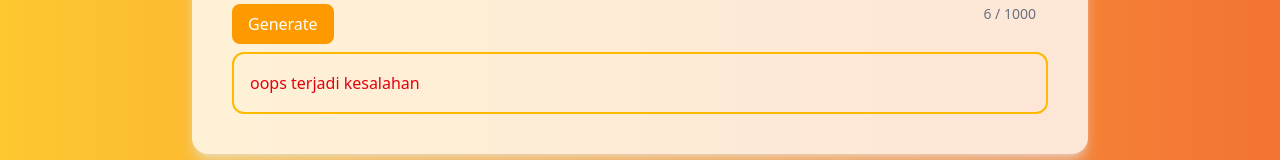
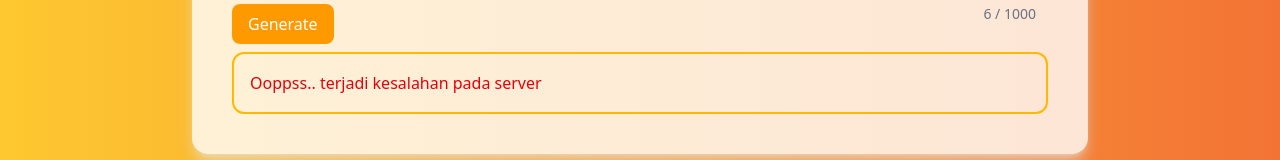
Before and after one commit to BarzDev/demo-frontend-ML, a React (Vite) app: page / in a window 1280 px wide. Both pictures are taken after typing "Sample" into the empty fields and a click on the button "Generate". Shown: the part 1886-2046 px from the top of the page. Built offline with nearby package versions, Linux system fonts and the light colour scheme; no server answers.

Commit message:
fix: add validation to empty field

```diff
--- a/src/ui/components/BoxResult.jsx
+++ b/src/ui/components/BoxResult.jsx
@@ -3,13 +3,12 @@ import { TypeAnimation } from "react-type-animation";
 
 export const BoxResultComponent = ({ onDone, result }) => {
   const [step, setStep] = useState(0);
-  const errMsg = "oops terjadi kesalahan";
 
   if (result.error) {
     return (
       <div className="border-2 p-4 border-amber-400 rounded-xl text-sm md:text-base leading-relaxed space-y-2">
         <TypeAnimation
-          sequence={[errMsg, () => onDone()]}
+          sequence={[result.msg, () => onDone()]}
           wrapper="div"
           repeat={0}
           cursor={false}
--- a/src/ui/layouts/Promt.jsx
+++ b/src/ui/layouts/Promt.jsx
@@ -18,6 +18,14 @@ export const PromtSection = () => {
     "Saya merupakan mahasiswa fresh graduate yang memiliki ketertarikan besar di bidang kreatif dan media. Selama masa perkuliahan, saya aktif mempelajari dasar-dasar desain visual, produksi konten digital, dan komunikasi kreatif. Saya terbiasa mengerjakan tugas kuliah yang berkaitan dengan pembuatan konten media sosial, desain poster, presentasi visual, serta penulisan konten sederhana. Saya memiliki minat kuat pada storytelling visual dan bagaimana sebuah pesan dapat disampaikan secara menarik kepada audiens. Saya terbiasa bekerja dengan tools desain dasar dan senang mengikuti tren media digital serta perkembangan platform sosial. Sebagai fresh graduate, saya terbuka untuk belajar, menerima masukan, dan mengembangkan kemampuan kreatif saya melalui pengalaman kerja di industri kreatif dan media.";
 
   const fetchModel = async () => {
+    if (!text || text.trim() === "") {
+      setResult({
+        error: true,
+        msg: "Ooppss.. deskripsi diri tidak boleh kosong",
+      });
+      return;
+    }
+
     try {
       const res = await fetch(api, {
         method: "POST",
@@ -34,6 +42,7 @@ export const PromtSection = () => {
     } catch (err) {
       setResult({
         error: true,
+        msg: "Ooppss.. terjadi kesalahan pada server",
       });
 
       console.log(err);
```
